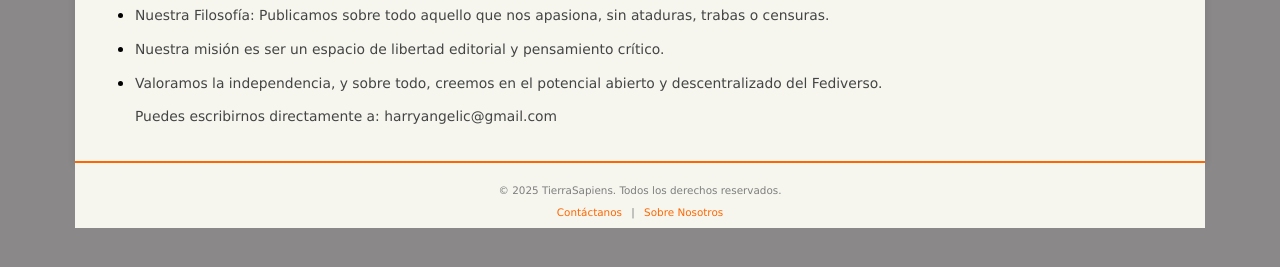
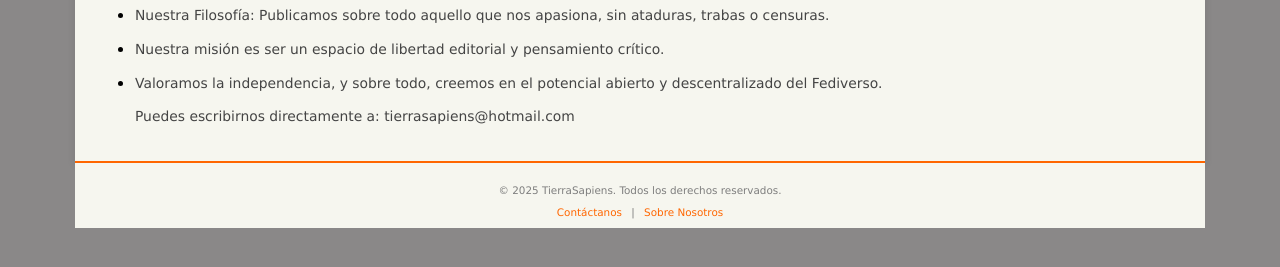
Before and after one commit to TierraSapiens/RealidadAlterna, a Jekyll site: the page built from sobre-nosotros.md, in a window 1280 px wide. Shown: the part 401-668 px from the top of the page. Built offline with Jekyll 4.4.1, drawn with Linux system fonts in a browser that asks for light colours.

Commit message:
modifcaccion

```diff
--- a/sobre-nosotros.md
+++ b/sobre-nosotros.md
@@ -22,4 +22,4 @@ Nos dedicamos a desentrañar los hilos que conectan la Ciencia, Tecnología, Cul
 
 * Valoramos la independencia, y sobre todo, creemos en el potencial abierto y descentralizado del Fediverso.
 
->Puedes escribirnos directamente a: harryangelic@gmail.com
+>Puedes escribirnos directamente a: tierrasapiens@hotmail.com
```
Also changed, not shown: contactanos.md (+1 -1 lines).
